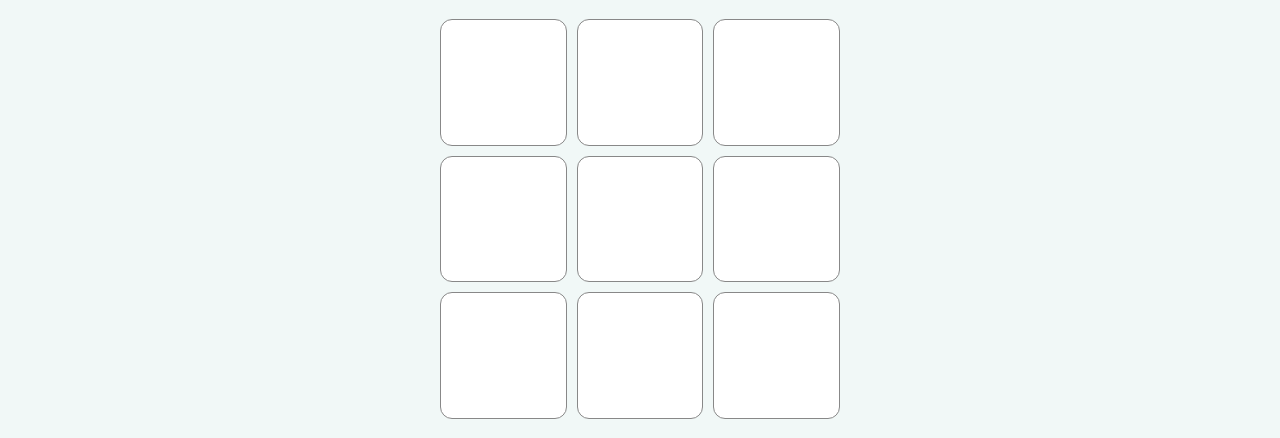
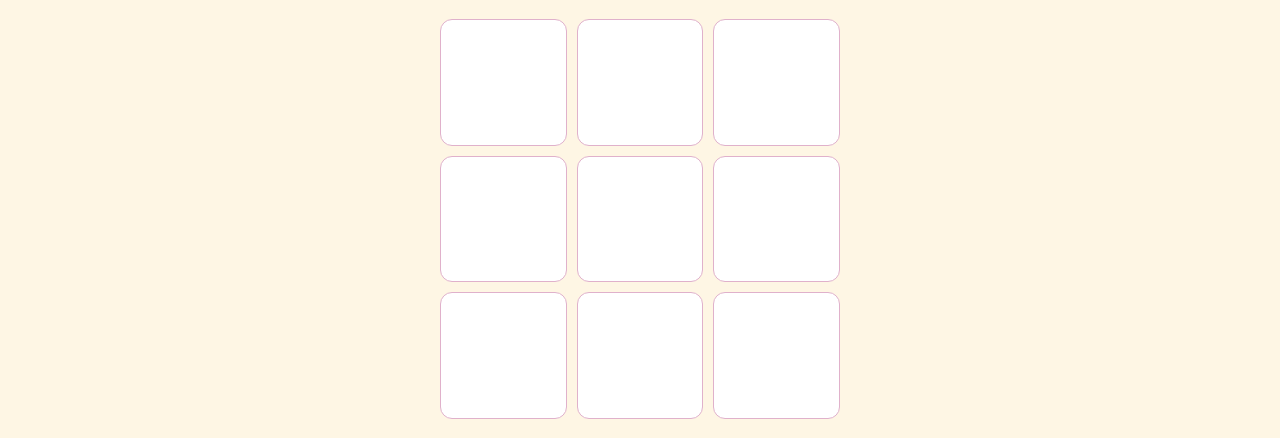
Before and after one commit to Atishay241/Tic-Tac-Toe, a plain HTML site: page index.html in a window 1280 px wide. Shown: the part 125-563 px from the top of the page. Drawn offline with Linux system fonts and the light colour scheme.

Commit message:
Change some color theme

```diff
--- a/index.css
+++ b/index.css
@@ -1,29 +1,30 @@
 :root {
-    /* Backgrounds */
-    --bg-color: #f1f8f7;
+
+    --bg-color: #fef6e4;
     --cell-bg: #ffffff;
 
-    /* Borders & Lines */
-    --border-color: #888888;
-    --button-border: #cccccc;
 
-    /* Primary Font & Accent */
-    --font-color: #5f7aa9;       /* soft bluish gray */
-    --font-light: #92a3c2;
+    --border-color: #e0b1cb;
+    --button-border: #b296c9;
 
-    /* Buttons */
-    --btn-bg: #ffffff;
-    --btn-hover-bg: #e6f0ff;
-    --btn-text: #444444;
 
-    /* Inputs */
-    --input-bg: #ffffff;
-    --input-border: #aaaaaa;
-    --input-placeholder: #bbb;
+    --font-color: #0f172a;
+    --font-light: #5c5470;
 
-    /* Fonts */
+
+    --btn-bg: #d6d2fc;
+    --btn-hover-bg: #b8b3e9;
+    --btn-text: #1e1e2f;
+
+
+    --input-bg: #fff9f9;
+    --input-border: #d1c3e0;
+    --input-placeholder: #aaa;
+
     --main-font: 'Comic Neue', 'Segoe UI', cursive, sans-serif;
-  }
+}
+
+
 
   *{
     margin: 0;
```
